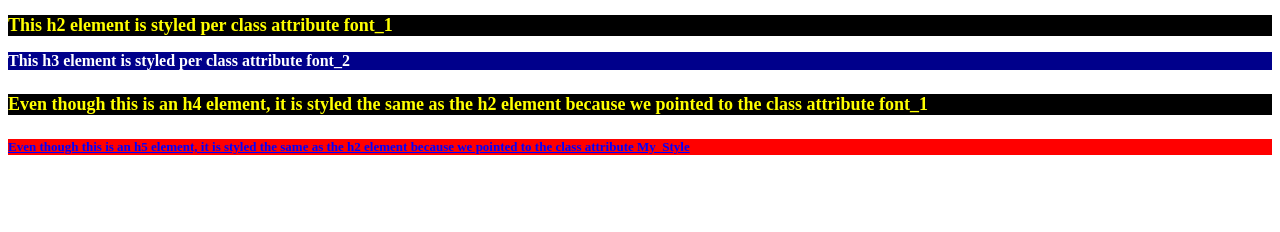
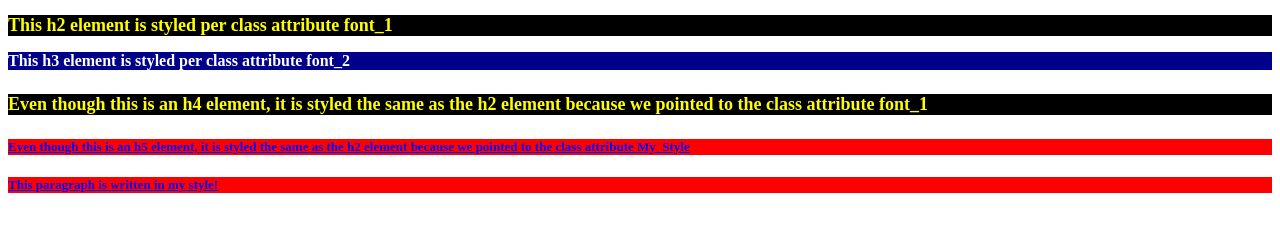
Before and after one commit to davidjohnso/HTML-and-CSS-Projects, a plain HTML site: page Basic_HTML_and_CSS/Basic_HTML_4.html in a window 1280 px wide. Drawn offline with Linux system fonts and the light colour scheme.

Commit message:
Add p tag with my style class

```diff
--- a/Basic_HTML_and_CSS/Basic_HTML_4.html
+++ b/Basic_HTML_and_CSS/Basic_HTML_4.html
@@ -28,5 +28,6 @@
   <h3 class="font_2">This h3 element is styled per class attribute font_2</h3>
   <h4 class="font_1">Even though this is an h4 element, it is styled the same as the h2 element because we pointed to the class attribute font_1</h4>
   <h5 class="My_Style">Even though this is an h5 element, it is styled the same as the h2 element because we pointed to the class attribute My_Style</h5>
+  <p class="My_Style">This paragraph is written in my style!</p>
 </body>
 </html>
```
